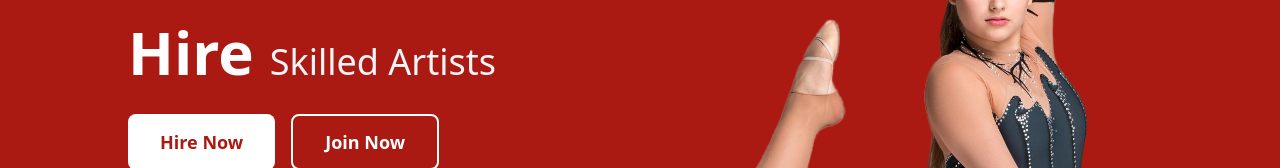
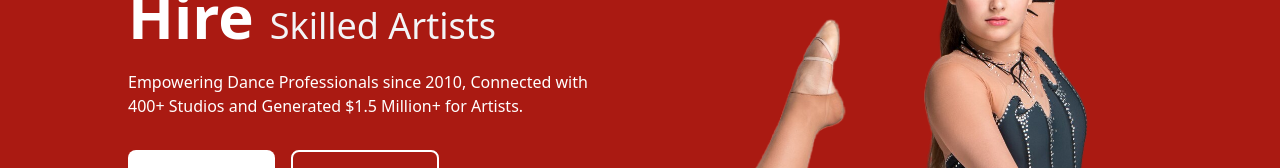
Before and after one commit to amitgiri72/qbc-react, a React (Create React App) app: page / in a window 1280 px wide. Shown: the part 370-538 px from the top of the page. Built offline with nearby package versions, Linux system fonts and the light colour scheme; no server answers.

Commit message:
hero section changes done

```diff
--- a/src/componnents/Hero/Hero.js
+++ b/src/componnents/Hero/Hero.js
@@ -17,7 +17,7 @@ const HeroSection = () => {
     return () => clearInterval(timer);
   }, []);
 
-  const naviagteSignup = () =>{
+  const naviagteSignup = () => {
     navigate('/register')
   }
   return (
@@ -43,6 +43,7 @@ const HeroSection = () => {
                 <h2 className="text-4xl sm:text-5xl lg:text-6xl font-bold text-white">Hire</h2>
                 <span className="text-2xl sm:text-3xl lg:text-4xl text-gray-100">Skilled Artists</span>
               </div>
+              <p className='text-white'>Empowering Dance Professionals since 2010, Connected with 400+ Studios and Generated $1.5 Million+ for Artists.</p>
             </div>
 
             {/* CTA Buttons */}
@@ -72,9 +73,8 @@ const HeroSection = () => {
                 {images.map((src, index) => (
                   <div
                     key={index}
-                    className={`absolute inset-0 transition-opacity duration-1000 ${
-                      currentSlide === index ? 'opacity-100' : 'opacity-0'
-                    }`}
+                    className={`absolute inset-0 transition-opacity duration-1000 ${currentSlide === index ? 'opacity-100' : 'opacity-0'
+                      }`}
                   >
                     <img
                       src={src}
@@ -89,7 +89,7 @@ const HeroSection = () => {
 
         </div>
       </div>
-      <AnimatedStats/>
+      <AnimatedStats />
     </div>
   );
 };
```
Also changed, not shown: src/componnents/Faqs.css (added), src/componnents/Faqs.js (added).
